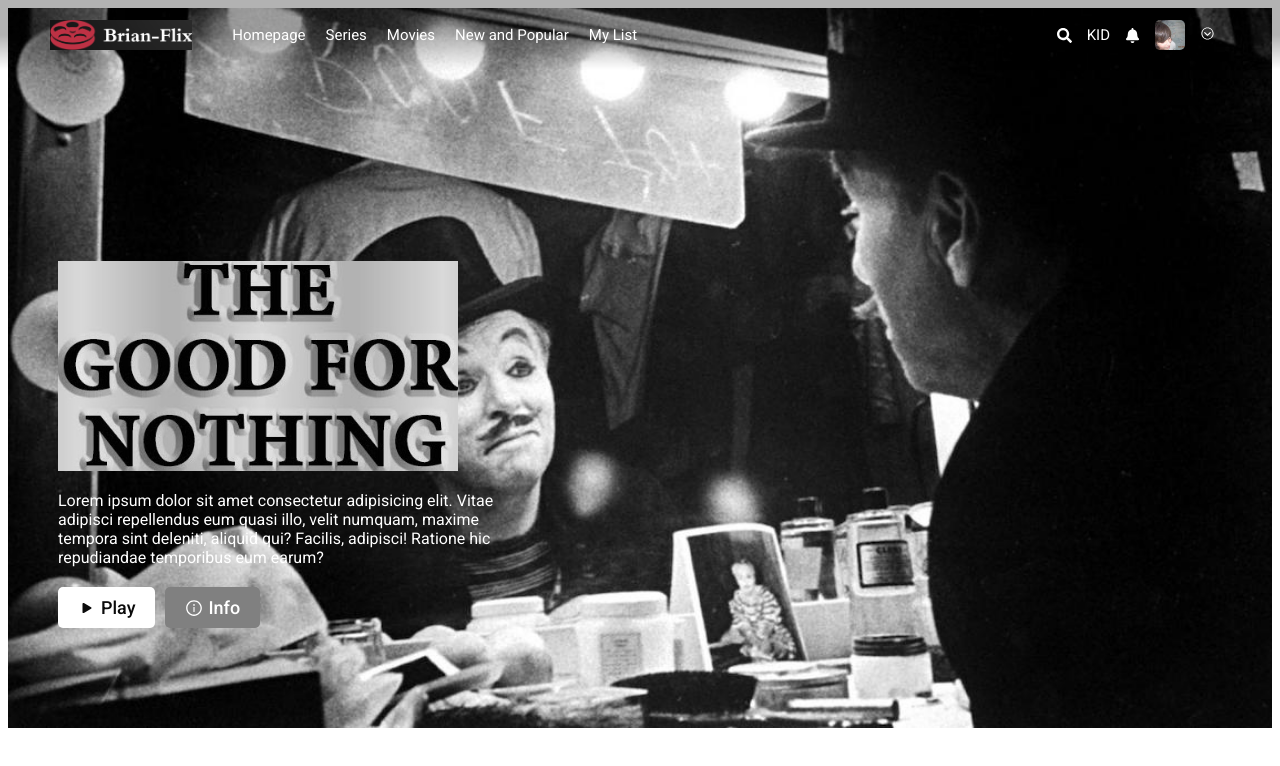
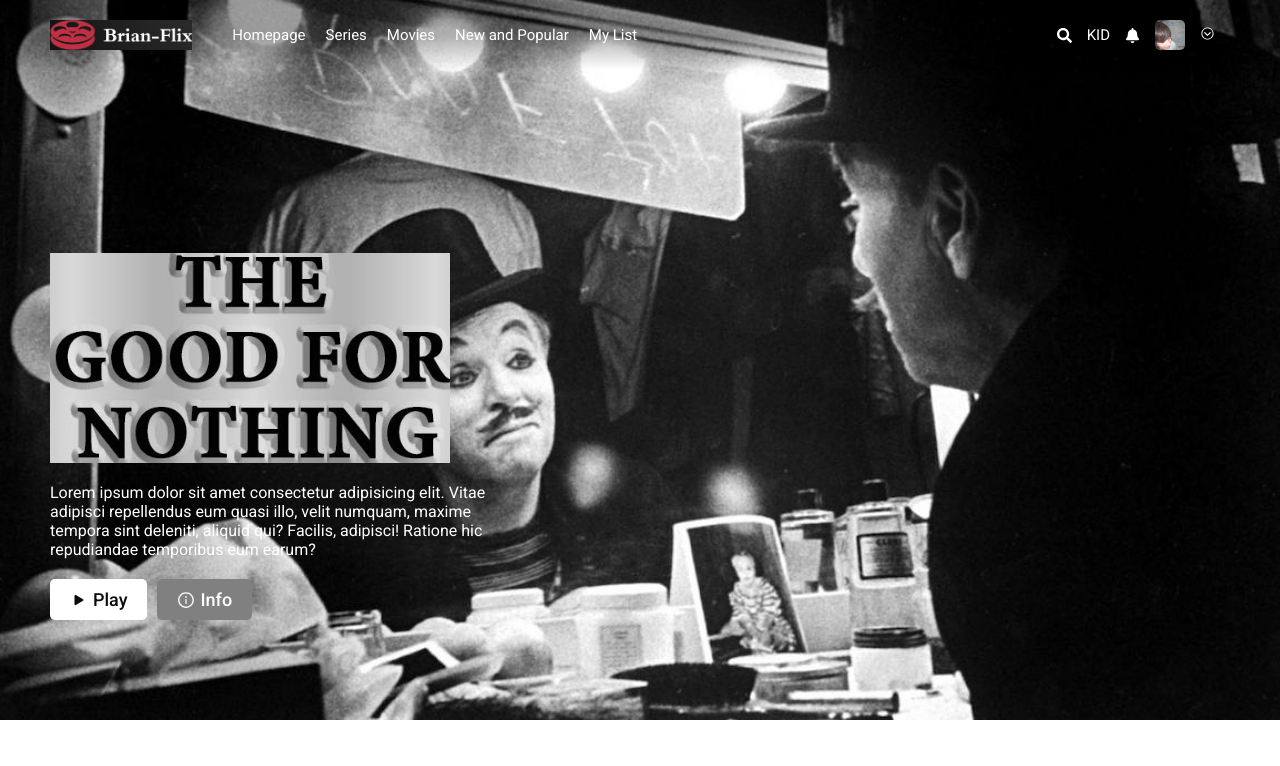
Before and after one commit to brianx009/NetflixClone, a React (Create React App) app in the folder myapp/: page / in a window 1280 px wide. Shown: the top 766 px of the page. Built offline with nearby package versions, Linux system fonts and the light colour scheme.

Commit message:
Banner Fixed

```diff
--- a/myapp/src/components/featured/featured.scss
+++ b/myapp/src/components/featured/featured.scss
@@ -1,32 +1,9 @@
-/*
-.featured{
-    //controls the height of the movie thumbnail
-    height: 90vh;
-    position: relative;
-
-    img{
-        //width and height are set to take up a
-        //full screen
-        width: 100%;
-        height: 100%;
-        //makes image fit stretched
-        object-fit: cover;
-    }
-
-    .info{
-        width: 35%;
-        position: absolute;
-        left: 50px;
-        bottom: 100px;
-        color: white;
-    }
-
-}
-*/
-
 .featured {
     height: 90vh;
-    position: relative;
+    position: absolute;
+    top: 0;
+    left: 0;
+    right:0;
 
     .category {
       position: absolute;
--- a/myapp/src/home/Home.jsx
+++ b/myapp/src/home/Home.jsx
@@ -11,6 +11,7 @@ export default function Home() {
       {/*calls our navbar component to our home page */}
       <Navbar/>
       <Featured/>
+
     </div>
   )
 }
```
